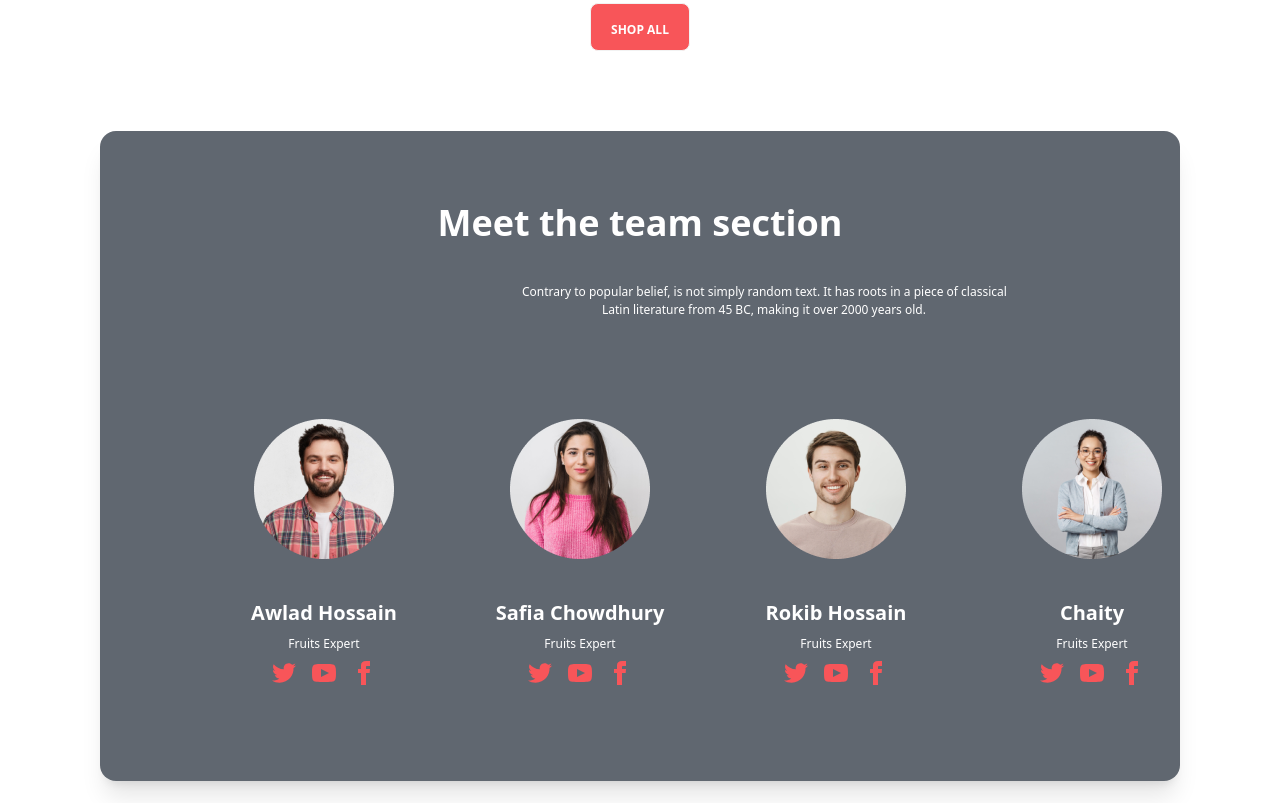
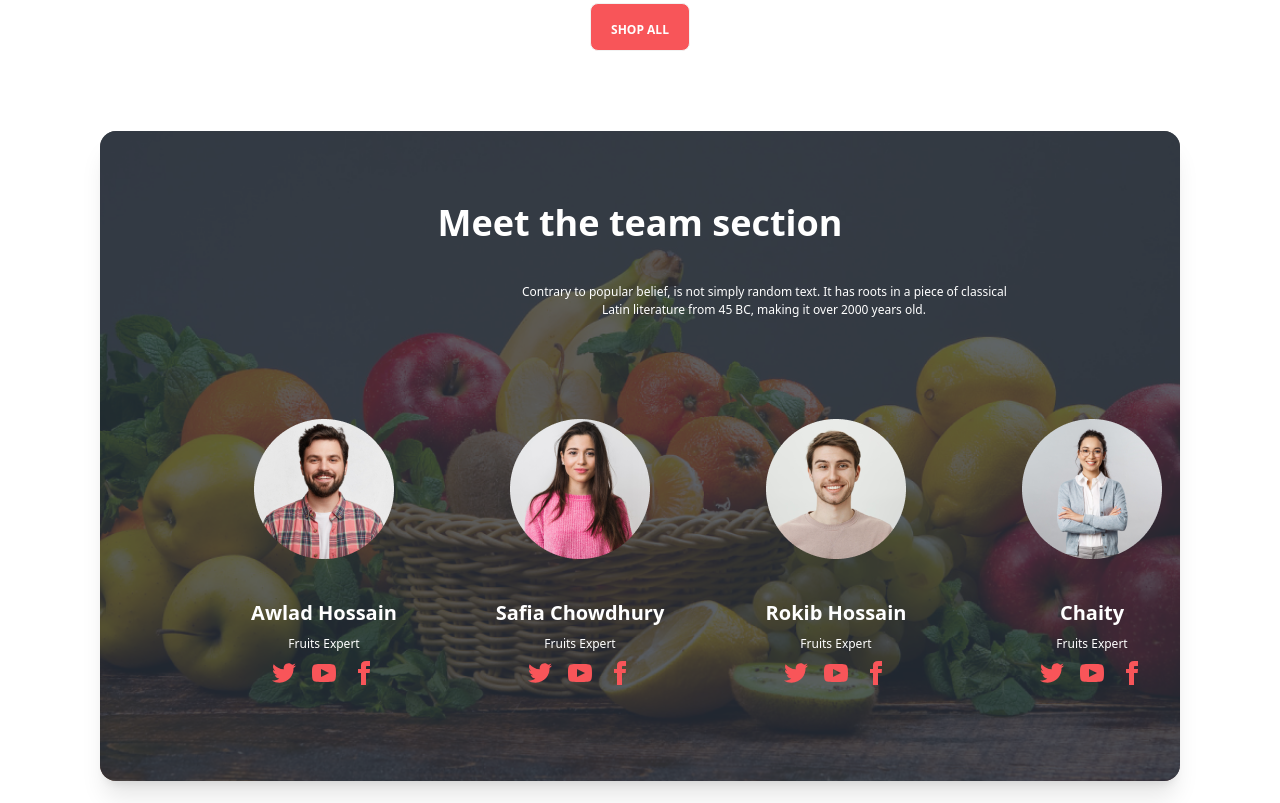
Before and after one commit to williamsarkar/fruit-brust, a plain HTML site: page index.html in a window 1280 px wide. Shown: the part 1817-2620 px from the top of the page. Drawn offline with nearby package versions, Linux system fonts and the light colour scheme; the site is published under a folder, as on GitHub Pages, so addresses that start at the root find nothing.

Commit message:
thanks god

```diff
--- a/index.html
+++ b/index.html
@@ -278,7 +278,7 @@
 
             <section class="mt-20 ">
               <div class="card  bg-base-100 shadow-xl image-full">
-                <figure><img src="/images/banner1.png" alt="" /></figure>
+                <figure><img src="images/banner1.png" alt="" /></figure>
                 <div class="card-body">
                   <h2 class="card-title text-4xl font-extrabold text-white justify-center  pt-10">Meet the team section</h2><br>
                   <p class="text-white text-[12px] font-medium justify-center pl-[390px] ">Contrary to popular belief, is not simply random text. It has roots in a piece of classical <span class="block pl-[80px]">Latin literature from 45 BC, making it over 2000 years old.</span></p>
```
